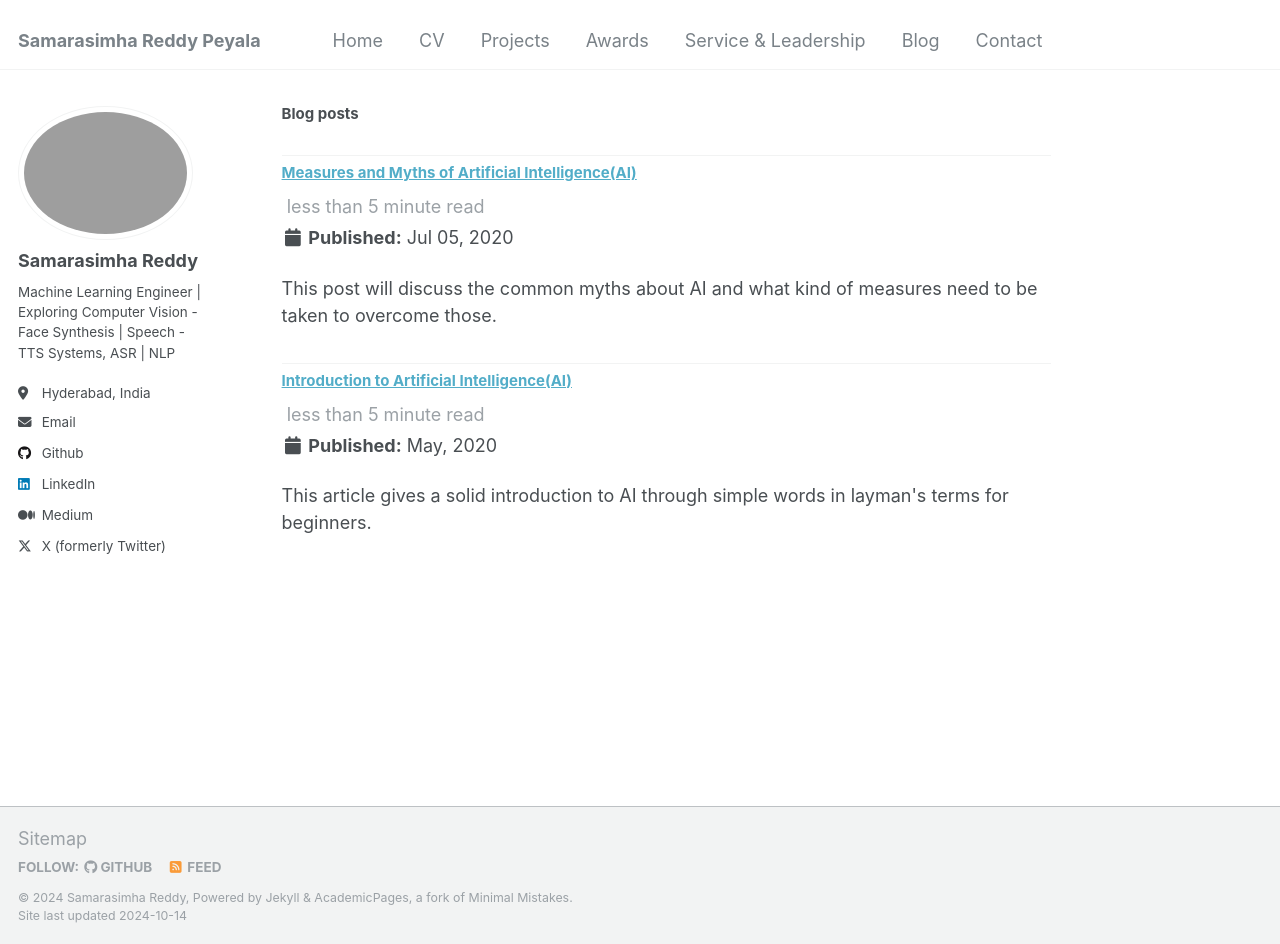
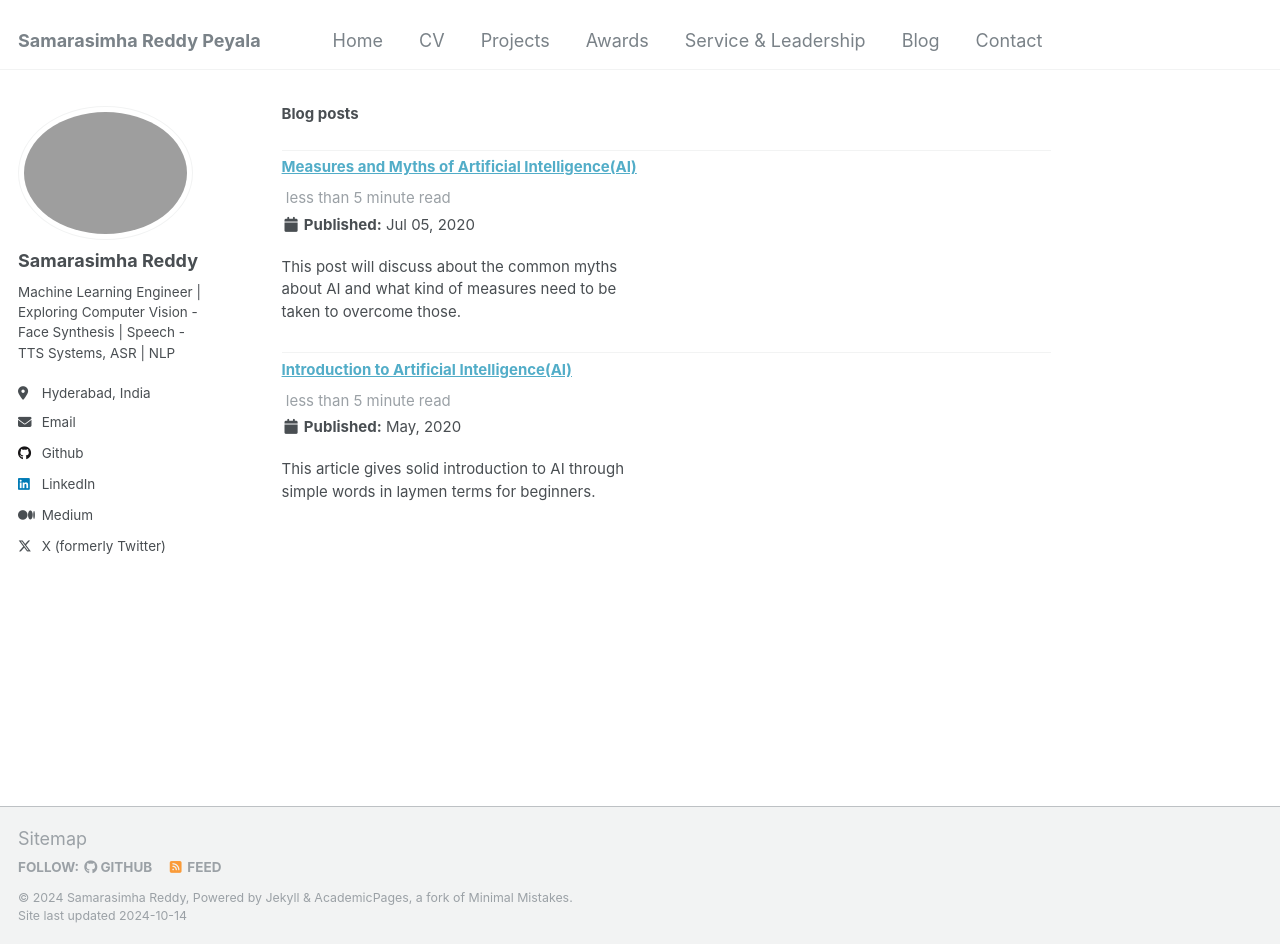
Before and after one commit to samarasimhapeyala/samarasimhapeyala.github.io, a Jekyll site: the page built from _pages/blog.md, in a window 1280 px wide and 944 px high. Built offline with Jekyll 4.4.1, drawn with Linux system fonts in a browser that asks for light colours.

Commit message:
Update blog.md

```diff
--- a/_pages/blog.md
+++ b/_pages/blog.md
@@ -3,54 +3,26 @@
 author_profile: true
 ---
 
-<style>
-  .page__title,
-  .archive__item-title,
-  .page__meta,
-  .page__date,
-  .archive__item-excerpt {
-      font-size: 15px; /* Sets the font size for all text */
-  }
-
-  .list__item {
-      padding-right: 0; /* Removes right padding for the container */
-  }
-</style>
-
-<h1 class="page__title">Blog posts</h1>
-
-<h2 id="2199" class="archive__subtitle"></h2>
-
+<h1 class="page__title" style="font-size: 15px;">Blog posts</h1>
+<h2 id="2199" class="archive__subtitle" style="font-size: 15px;"></h2>
 <div class="list__item">
 <article class="archive__item" itemscope itemtype="http://schema.org/CreativeWork">
-
-  <h2 class="archive__item-title" itemprop="headline">
-    <a href="https://medium.com/@samarasimhapeyala/measures-and-myths-of-artificial-intelligence-ai-ff47b093f03" rel="permalink">Measures and Myths of Artificial Intelligence(AI)</a>
-  </h2>
-
-  <p class="page__meta"><i class="fa fa-clock-o" aria-hidden="true"></i> less than 5 minute read</p>
-
-  <p class="page__date"><strong><i class="fa fa-fw fa-calendar" aria-hidden="true"></i> Published:</strong> <time datetime="2199-01-01T00:00:00+00:00">Jul 05, 2020</time></p>
-
-  <p class="archive__item-excerpt" itemprop="description">This post will discuss the common myths about AI and what kind of measures need to be taken to overcome those.</p>
-
+<h2 class="archive__item-title" itemprop="headline" style="font-size: 15px;">
+<a href="https://medium.com/@samarasimhapeyala/measures-and-myths-of-artificial-intelligence-ai-ff47b093f03" rel="permalink" style="font-size: 15px;">Measures and Myths of Artificial Intelligence(AI)</a>
+</h2>
+<p class="page__meta" style="font-size: 15px;"><i class="fa fa-clock-o" aria-hidden="true"></i> less than 5 minute read</p>
+<p class="page__date" style="font-size: 15px;"><strong><i class="fa fa-fw fa-calendar" aria-hidden="true"></i> Published:</strong> <time datetime="2199-01-01T00:00:00+00:00">Jul 05, 2020</time></p>
+<p class="archive__item-excerpt" itemprop="description" style="font-size: 15px;">This post will discuss about the common myths about AI and what kind of measures need to be taken to overcome those.</p>
 </article>
 </div>
-
-<h2 id="2015" class="archive__subtitle"></h2>
-
+<h2 id="2015" class="archive__subtitle" style="font-size: 15px;"></h2>
 <div class="list__item">
 <article class="archive__item" itemscope itemtype="http://schema.org/CreativeWork">
-
-  <h2 class="archive__item-title" itemprop="headline">
-    <a href="https://medium.com/@samarasimhapeyala/introduction-to-artificial-intelligence-ai-c3c4acf9f9b3" rel="permalink">Introduction to Artificial Intelligence(AI)</a>
-  </h2>
-
-  <p class="page__meta"><i class="fa fa-clock-o" aria-hidden="true"></i> less than 5 minute read</p>
-
-  <p class="page__date"><strong><i class="fa fa-fw fa-calendar" aria-hidden="true"></i> Published:</strong> <time datetime="2015-08-14T00:00:00+00:00">May, 2020</time></p>
-
-  <p class="archive__item-excerpt" itemprop="description">This article gives a solid introduction to AI through simple words in layman's terms for beginners.</p>
-
+<h2 class="archive__item-title" itemprop="headline" style="font-size: 15px;">
+<a href="https://medium.com/@samarasimhapeyala/introduction-to-artificial-intelligence-ai-c3c4acf9f9b3" rel="permalink" style="font-size: 15px;">Introduction to Artificial Intelligence(AI)</a>
+</h2>
+<p class="page__meta" style="font-size: 15px;"><i class="fa fa-clock-o" aria-hidden="true"></i> less than 5 minute read</p>
+<p class="page__date" style="font-size: 15px;"><strong><i class="fa fa-fw fa-calendar" aria-hidden="true"></i> Published:</strong> <time datetime="2015-08-14T00:00:00+00:00">May, 2020</time></p>
+<p class="archive__item-excerpt" itemprop="description" style="font-size: 15px;">This article gives solid introduction to AI through simple words in laymen terms for beginners.</p>
 </article>
 </div>
```
